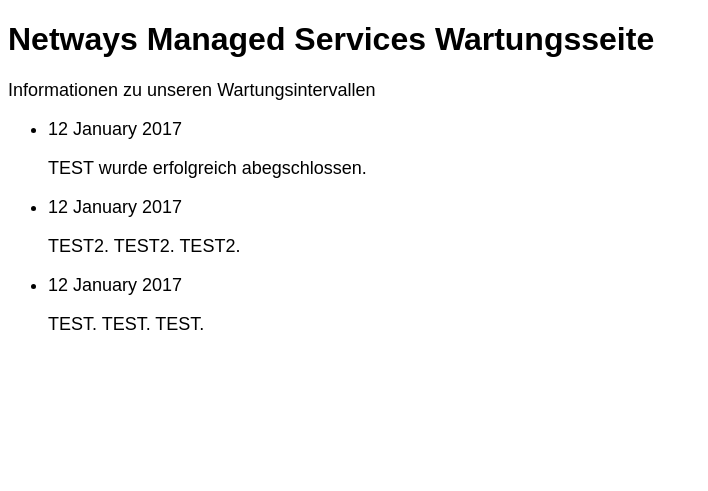
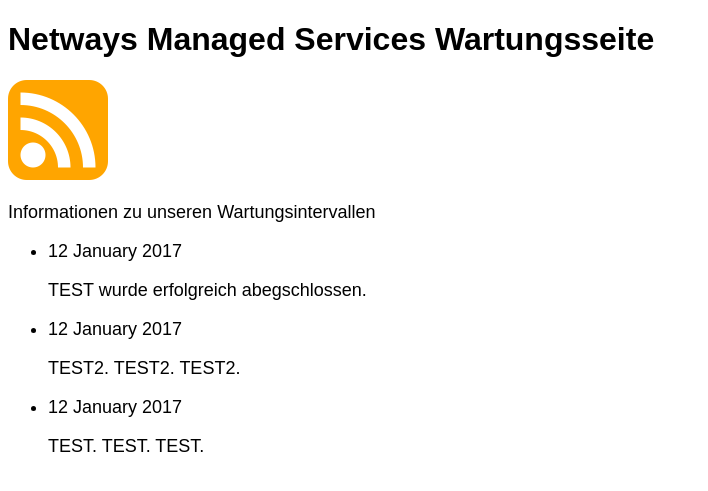
Before and after one commit to Storagegirl/storagegirl.github.io, a Jekyll site: the page built from index.html, in a window 1280 px wide. Shown: the top 491 px of the page, without its empty margins (0-708 px from the left). Built offline with Jekyll 4.4.1, drawn with Linux system fonts in a browser that asks for light colours.

Commit message:
Update index.html

```diff
--- a/index.html
+++ b/index.html
@@ -3,7 +3,7 @@
 title: Wartungsübersicht
 ---
 
-<h1>Netways Managed Services Wartungsseite</h1>
+<h1>Netways Managed Services Wartungsseite</h1> <img src="200px-Generic_Feed-icon.svg.png" alt="RSS Feed" style="width:100px;height:100px;">
 <p>Informationen zu unseren Wartungsintervallen</p>
 
 	<ul class="posts">
```
